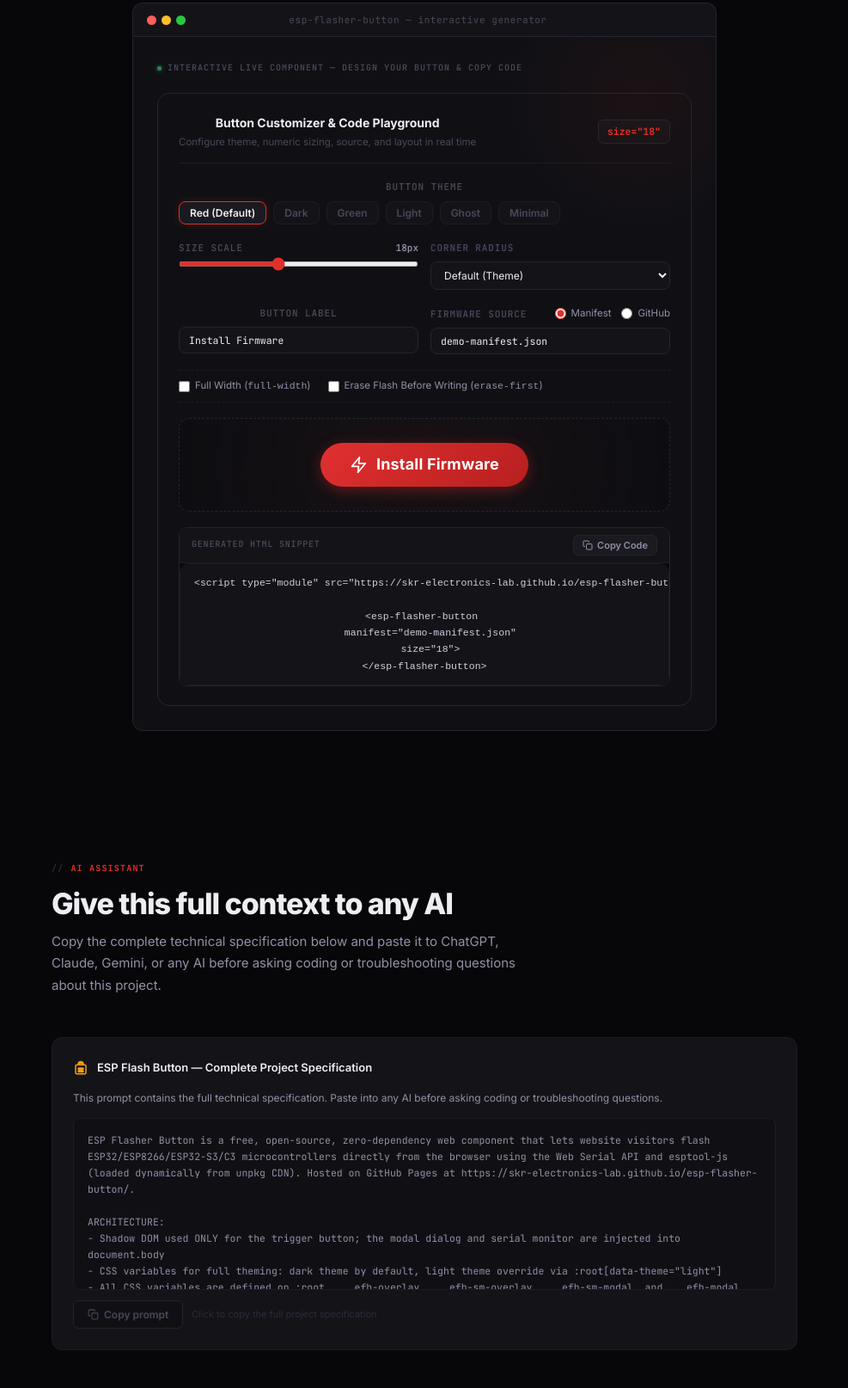
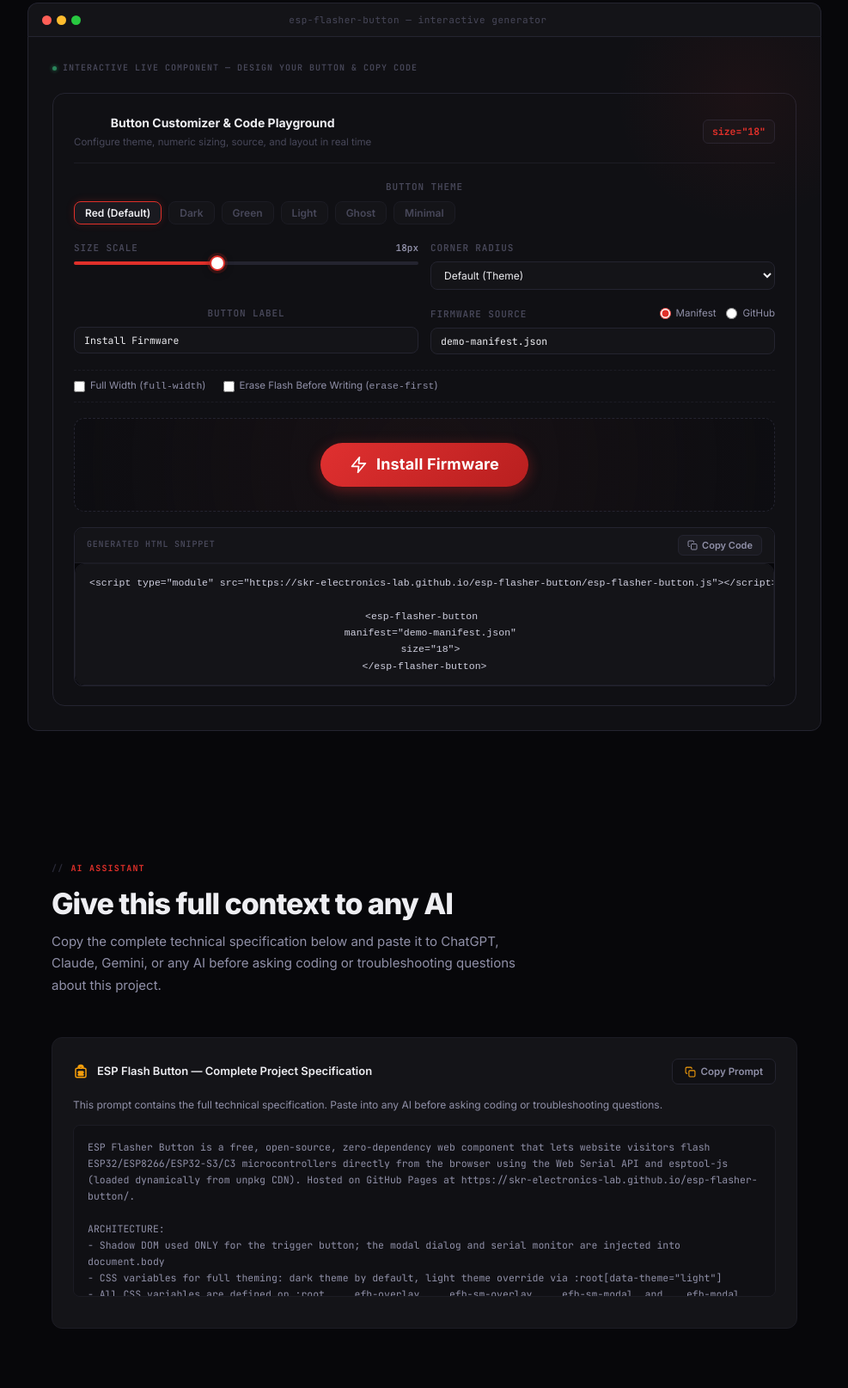
Before and after one commit to skr-electronics-lab/esp-flasher-button, a website: page index.html in a window 1280 px wide. Shown: the part 806-2420 px from the top of the page at 86% size, without its empty margins (146-1133 px from the left). Drawn offline with Linux system fonts and the light colour scheme.

Commit message:
fix: polish UI - custom slider, USB connect icon, full-width sections, copy prompt to header

```diff
--- a/index.html
+++ b/index.html
@@ -302,7 +302,7 @@ esp-flash-button:focus-visible { outline: 2px solid var(--red); outline-offset:
    DEMO BLOCK
 ──────────────────────────────────────────── */
 .demo-wrap {
-  max-width: 680px; margin: 0 auto; width: 100%;
+  max-width: 100%; margin: 0 auto; width: 100%;
 }
 .demo-header {
   display: flex; align-items: center; justify-content: space-between;
@@ -385,7 +385,47 @@ esp-flash-button:focus-visible { outline: 2px solid var(--red); outline-offset:
 .customizer-control-grp { display: flex; flex-direction: column; gap: 7px; }
 
 .customizer-slider {
-  width: 100%; accent-color: var(--red); cursor: pointer; height: 6px;
+  -webkit-appearance: none;
+  appearance: none;
+  width: 100%;
+  height: 4px;
+  border-radius: 100px;
+  background: linear-gradient(to right, var(--red) 0%, var(--red) var(--slider-pct, 41.18%), var(--line2) var(--slider-pct, 41.18%), var(--line2) 100%);
+  cursor: pointer;
+  outline: none;
+  border: none;
+  transition: background .1s;
+}
+.customizer-slider::-webkit-slider-thumb {
+  -webkit-appearance: none;
+  appearance: none;
+  width: 18px;
+  height: 18px;
+  border-radius: 50%;
+  background: #fff;
+  border: 2px solid var(--red);
+  cursor: pointer;
+  box-shadow: 0 0 0 3px rgba(224,48,42,.18), 0 2px 8px rgba(0,0,0,.5);
+  transition: box-shadow .15s, transform .15s;
+}
+.customizer-slider::-webkit-slider-thumb:hover {
+  box-shadow: 0 0 0 5px rgba(224,48,42,.28), 0 2px 8px rgba(0,0,0,.5);
+  transform: scale(1.1);
+}
+.customizer-slider::-moz-range-thumb {
+  width: 18px;
+  height: 18px;
+  border-radius: 50%;
+  background: #fff;
+  border: 2px solid var(--red);
+  cursor: pointer;
+  box-shadow: 0 0 0 3px rgba(224,48,42,.18);
+  transition: box-shadow .15s, transform .15s;
+}
+.customizer-slider::-moz-range-track {
+  height: 4px;
+  border-radius: 100px;
+  background: var(--line2);
 }
 .customizer-select, .customizer-input {
   background: var(--surf2); border: 1px solid var(--line2); border-radius: 8px;
@@ -578,7 +618,7 @@ code.inline {
 /* ────────────────────────────────────────────
    SERIAL MONITOR DEMO
 ──────────────────────────────────────────── */
-.sm-demo-outer { max-width: 700px; margin: 0 auto; }
+.sm-demo-outer { max-width: 100%; margin: 0 auto; }
 .sm-demo-label {
   display: flex; align-items: center; gap: 8px; margin-bottom: 14px;
   font-size: 11px; font-family: var(--mono); color: var(--text3);
@@ -681,7 +721,9 @@ code.inline {
 }
 .ai-header {
   display:flex; align-items:center; gap:10px; margin-bottom:14px;
-}
+  justify-content:space-between;
+}
+.ai-header-left { display:flex; align-items:center; gap:10px; }
 .ai-header svg { width:18px; height:18px; color:var(--amber); }
 .ai-title { font-size:13px; font-weight:600; color:var(--text); }
 .ai-desc { font-size:12px; color:var(--text2); line-height:1.6; margin-bottom:14px; }
@@ -693,14 +735,14 @@ code.inline {
 }
 .ai-prompt-box::-webkit-scrollbar { width:3px; }
 .ai-prompt-box::-webkit-scrollbar-thumb { background:var(--line2); border-radius:2px; }
-.ai-copy-row { display:flex; gap:10px; align-items:center; }
+.ai-copy-row { display:none; }
 .ai-copy-btn {
   display:inline-flex; align-items:center; gap:6px;
-  padding:8px 16px; border-radius:7px; border:1px solid var(--line2);
-  background:var(--surf); color:var(--text3); font-size:12px; font-weight:600;
-  cursor:pointer; font-family:var(--sans); transition:all .15s;
-}
-.ai-copy-btn:hover { background:var(--surf3); color:var(--text2); border-color:var(--line2); }
+  padding:7px 14px; border-radius:7px; border:1px solid var(--line2);
+  background:var(--surf); color:var(--text2); font-size:11.5px; font-weight:600;
+  cursor:pointer; font-family:var(--sans); transition:all .15s; flex-shrink:0;
+}
+.ai-copy-btn:hover { background:var(--surf3); color:var(--text); border-color:var(--red); }
 .ai-copy-btn svg { width:13px; height:13px; }
 .ai-copy-btn.copied { background:rgba(61,214,140,.1); border-color:rgba(61,214,140,.3); color:var(--green); }
 .ai-copy-note { font-size:11px; color:var(--text4); }
@@ -1195,8 +1237,14 @@ td code { font-family: var(--mono); font-size: 11px; background: var(--surf2); p
     </div>
     <div class="ai-section">
       <div class="ai-header">
-        <svg viewBox="0 0 24 24" fill="none" stroke="currentColor" stroke-width="2" stroke-linecap="round" stroke-linejoin="round"><path d="M12 2a4 4 0 0 0-4 4v1H6a2 2 0 0 0-2 2v10a2 2 0 0 0 2 2h12a2 2 0 0 0 2-2V9a2 2 0 0 0-2-2h-2V6a4 4 0 0 0-4-4zm-2 4a2 2 0 1 1 4 0v1h-4V6zm-2 7a1 1 0 0 1 1-1h6a1 1 0 1 1 0 2H9a1 1 0 0 1-1-1zm0 4a1 1 0 0 1 1-1h6a1 1 0 1 1 0 2H9a1 1 0 0 1-1-1z"/></svg>
-        <div class="ai-title">ESP Flash Button — Complete Project Specification</div>
+        <div class="ai-header-left">
+          <svg viewBox="0 0 24 24" fill="none" stroke="currentColor" stroke-width="2" stroke-linecap="round" stroke-linejoin="round"><path d="M12 2a4 4 0 0 0-4 4v1H6a2 2 0 0 0-2 2v10a2 2 0 0 0 2 2h12a2 2 0 0 0 2-2V9a2 2 0 0 0-2-2h-2V6a4 4 0 0 0-4-4zm-2 4a2 2 0 1 1 4 0v1h-4V6zm-2 7a1 1 0 0 1 1-1h6a1 1 0 1 1 0 2H9a1 1 0 0 1-1-1zm0 4a1 1 0 0 1 1-1h6a1 1 0 1 1 0 2H9a1 1 0 0 1-1-1z"/></svg>
+          <div class="ai-title">ESP Flash Button — Complete Project Specification</div>
+        </div>
+        <button class="ai-copy-btn" id="ai-copy-btn">
+          <svg viewBox="0 0 24 24" fill="none" stroke="currentColor" stroke-width="2" stroke-linecap="round" stroke-linejoin="round"><rect x="9" y="9" width="13" height="13" rx="2"/><path d="M5 15H4a2 2 0 0 1-2-2V4a2 2 0 0 1 2-2h9a2 2 0 0 1 2 2v1"/></svg>
+          Copy Prompt
+        </button>
       </div>
       <div class="ai-desc">
         This prompt contains the full technical specification. Paste into any AI before asking coding or troubleshooting questions.
@@ -1348,13 +1396,7 @@ LANDING PAGE: index.html at project root. Contains hero, demo (live component +
 MODAL THEME: When button theme="light" is used, the modal and serial monitor render with a light theme (white backgrounds, blue accent #3b82f6, slate text). All other button themes (red/dark/green/ghost/minimal) use the dark modal theme (dark backgrounds, red accent #e03030). The modal theme switch is controlled by data-theme="light" on the overlay element, which triggers CSS variable overrides in the :root[data-theme="light"] section.
 
 DEMO SECTION: Landing page demo shows both modal themes side by side — "Dark Theme" (theme="red" button) and "Light Theme" (theme="light" button). Users can click either to see the flasher modal in dark or light mode.</div>
-      <div class="ai-copy-row">
-        <button class="ai-copy-btn" id="ai-copy-btn">
-          <svg viewBox="0 0 24 24" fill="none" stroke="currentColor" stroke-width="2" stroke-linecap="round" stroke-linejoin="round"><rect x="9" y="9" width="13" height="13" rx="2"/><path d="M5 15H4a2 2 0 0 1-2-2V4a2 2 0 0 1 2-2h9a2 2 0 0 1 2 2v1"/></svg>
-          Copy prompt
-        </button>
-        <span class="ai-copy-note" id="ai-copy-msg">Click to copy the full project specification</span>
-      </div>
+      <div class="ai-copy-row" style="display:none;"></div>
     </div>
   </div>
 </section>
@@ -1789,7 +1831,7 @@ document.querySelector(<span class="c-str">'esp-flash-button'</span>)
           </div>
         </div>
         <button class="real-sm-connect-btn" id="real-connect-btn">
-          <svg viewBox="0 0 24 24" fill="none" stroke="currentColor" stroke-width="2" stroke-linecap="round" stroke-linejoin="round"><path d="M10 13a5 5 0 0 0 7.54.54l3-3a5 5 0 0 0-7.07-7.07l-1.72 1.71"/><path d="M14 11a5 5 0 0 0-7.54-.54l-3 3a5 5 0 0 0 7.07 7.07l1.71-1.71"/></svg>
+          <svg viewBox="0 0 24 24" fill="none" stroke="currentColor" stroke-width="2" stroke-linecap="round" stroke-linejoin="round"><rect x="5" y="2" width="14" height="9" rx="2"/><path d="M9 2v3M15 2v3"/><path d="M5 11v2a7 7 0 0 0 14 0v-2"/><line x1="12" y1="17" x2="12" y2="22"/><line x1="9" y1="22" x2="15" y2="22"/></svg>
           <span id="real-connect-btn-txt">Connect Device</span>
         </button>
       </div>
@@ -2608,18 +2650,14 @@ document.getElementById('ai-copy-btn')?.addEventListener('click', function() {
   const text = document.getElementById('ai-prompt-text').textContent;
   navigator.clipboard.writeText(text).then(() => {
     const btn = this;
-    const msg = document.getElementById('ai-copy-msg');
     btn.classList.add('copied');
     btn.innerHTML = '<svg viewBox="0 0 24 24" fill="none" stroke="currentColor" stroke-width="2.5" stroke-linecap="round" stroke-linejoin="round"><path d="M20 6L9 17l-5-5"/></svg> Copied!';
-    if (msg) msg.textContent = 'Prompt copied — paste it to any AI assistant';
     setTimeout(() => {
       btn.classList.remove('copied');
-      btn.innerHTML = '<svg viewBox="0 0 24 24" fill="none" stroke="currentColor" stroke-width="2.5" stroke-linecap="round" stroke-linejoin="round"><rect x="9" y="9" width="13" height="13" rx="2"/><path d="M5 15H4a2 2 0 0 1-2-2V4a2 2 0 0 1 2-2h9a2 2 0 0 1 2 2v1"/></svg> Copy prompt';
-      if (msg) msg.textContent = 'Click to copy the full project context';
+      btn.innerHTML = '<svg viewBox="0 0 24 24" fill="none" stroke="currentColor" stroke-width="2.5" stroke-linecap="round" stroke-linejoin="round"><rect x="9" y="9" width="13" height="13" rx="2"/><path d="M5 15H4a2 2 0 0 1-2-2V4a2 2 0 0 1 2-2h9a2 2 0 0 1 2 2v1"/></svg> Copy Prompt';
     }, 3000);
   }).catch(() => {
-    const msg = document.getElementById('ai-copy-msg');
-    if (msg) msg.textContent = 'Failed to copy — select the text manually';
+    this.textContent = 'Failed';
   });
 });
 
@@ -2755,7 +2793,16 @@ document.getElementById('ai-copy-btn')?.addEventListener('click', function() {
     }
   }
 
-  slider.addEventListener('input', updateGenerator);
+  function updateSliderFill() {
+    const min = parseFloat(slider.min) || 11;
+    const max = parseFloat(slider.max) || 28;
+    const val = parseFloat(slider.value) || 18;
+    const pct = ((val - min) / (max - min) * 100).toFixed(2) + '%';
+    slider.style.setProperty('--slider-pct', pct);
+  }
+
+  slider.addEventListener('input', () => { updateSliderFill(); updateGenerator(); });
+  updateSliderFill();
   if (radiusSelect) radiusSelect.addEventListener('change', updateGenerator);
   if (labelInput) labelInput.addEventListener('input', updateGenerator);
   if (sourceInput) sourceInput.addEventListener('input', updateGenerator);
```
